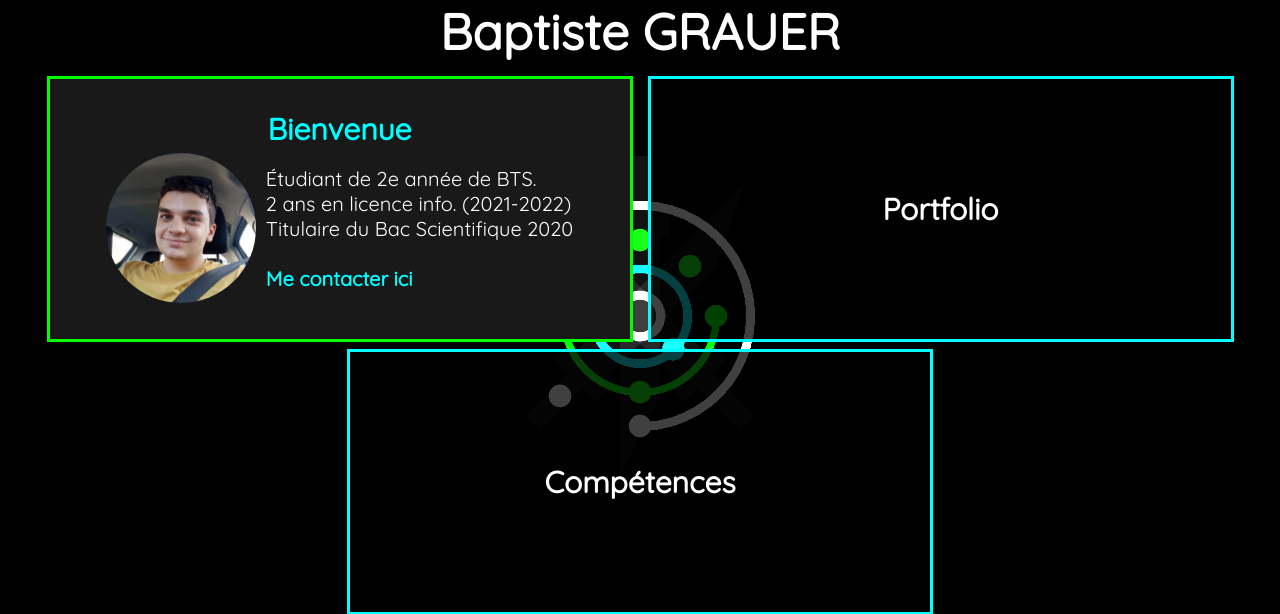
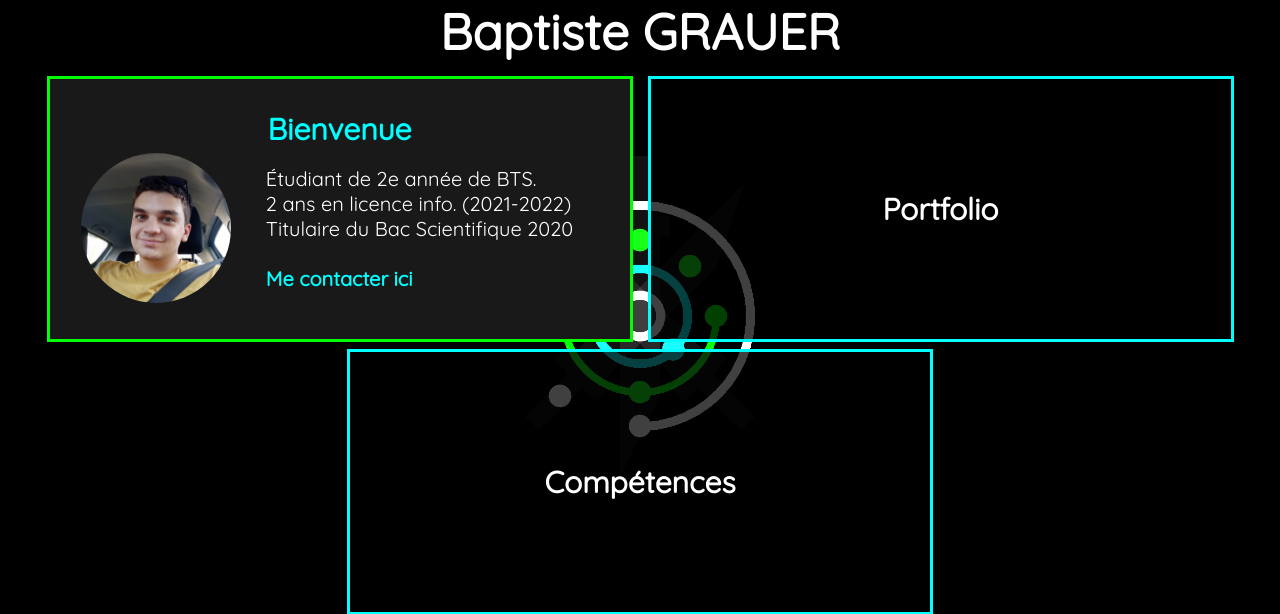
Before and after one commit to xWoozixx/BoraboraDev, a PHP site: page /index.html in a window 1280 px wide. Shown: the part 84-698 px from the top of the page. Run offline with PHP 8.4, Linux system fonts and the light colour scheme.

Commit message:
modif disposision carte image + fix police à propos

```diff
--- a/body.css
+++ b/body.css
@@ -116,6 +116,17 @@ a.paragraphe:hover{
     padding:10px;
     z-index: 1;
 }
+.paragraphe_important div{
+    display: flex;
+    justify-content: space-between;
+    align-items: center;
+}
+.paragraphe_important div > img{
+    margin-right: 30px;
+}
+.paragraphe_important div > p{
+    margin-right: 30px;
+}
 .paragraphe_important > h2{
     color: #0ff;
     transition: 0.2s;
@@ -125,7 +136,7 @@ a.paragraphe:hover{
 .paragraphe_important > p{
     font-size: 20px;
 }
-.paragraphe_important > li{
+.paragraphe_important ul li{
     font-size: 20px;
 }
 .paragraphe_important > a{
--- a/index.html
+++ b/index.html
@@ -31,6 +31,7 @@
             <div class="paragraphe_important">
                 <h2>Bienvenue</h2>
                 <div class="carte_image">
+                    <div>
                         <img src="images/pdp.jpg" class="image">
                         <p>
                             Étudiant de 2e année de BTS.<br>
@@ -38,6 +39,7 @@
                             Titulaire du Bac Scientifique 2020<br><br>
                             <a href="/annexes/about.html">Me contacter ici</a>
                         </p>
+                    </div>
                 </div>
             </div>
             <a href="annexes/portfolio.html" class="paragraphe">
```
Also changed, not shown: annexes/about.html (+4 -6 lines), images/Logo bladedancer sombre.png (deleted). Lines whose indentation alone changed are shown as unchanged.
